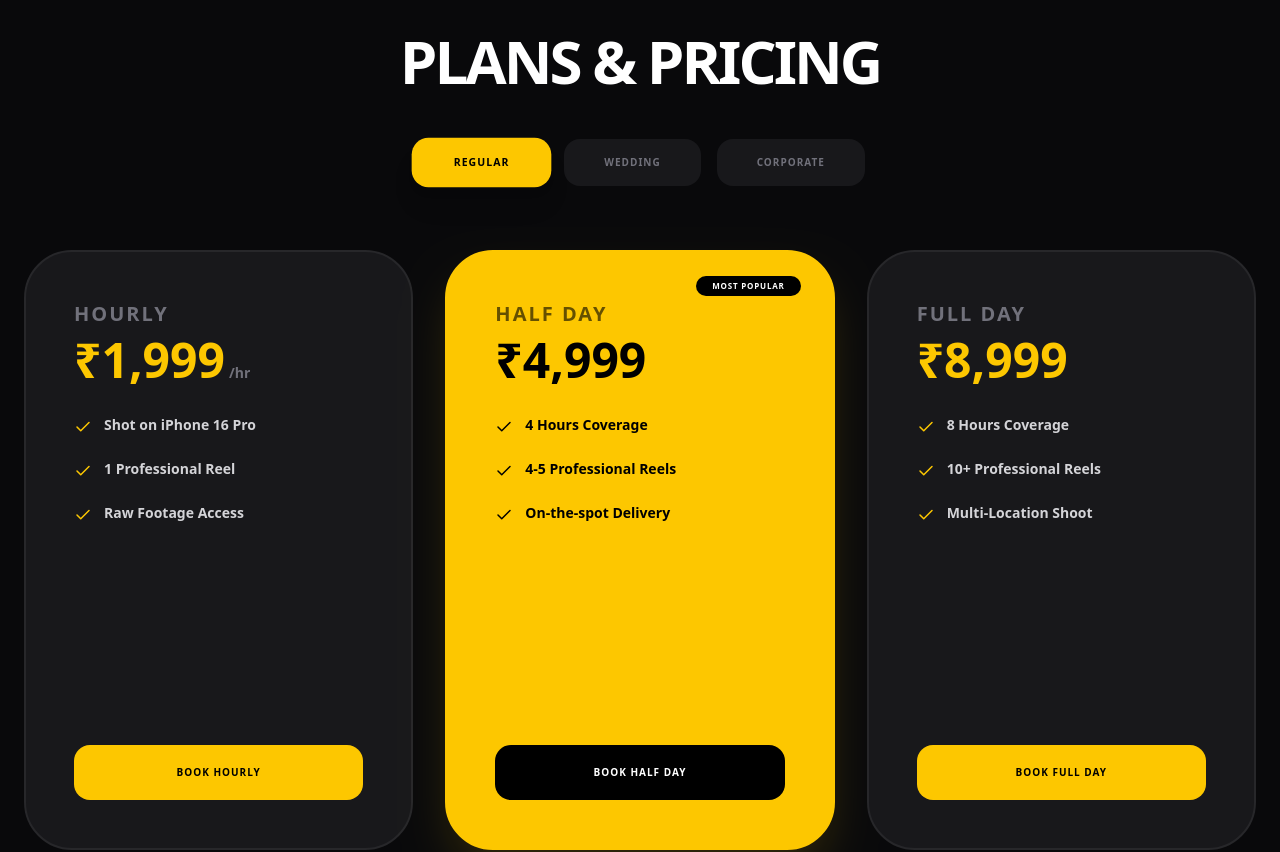
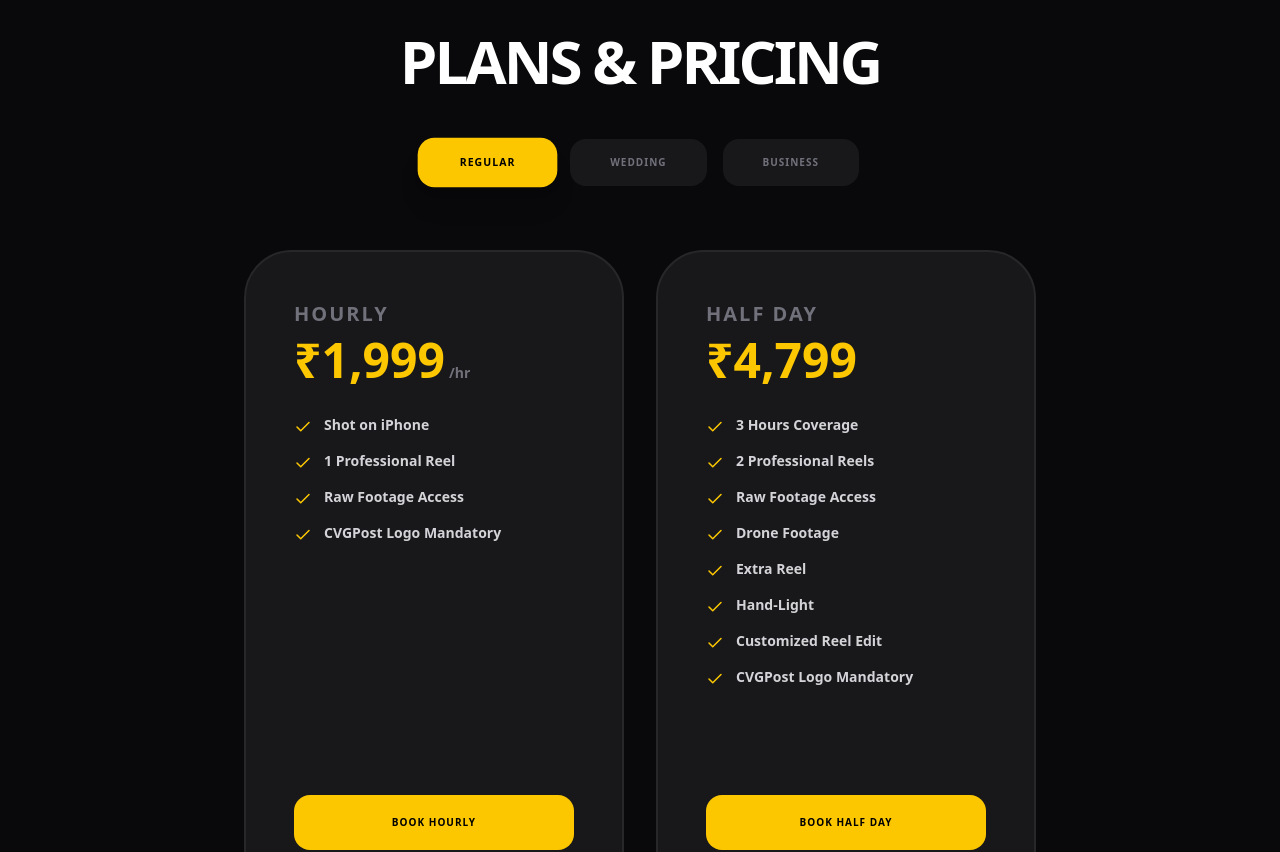
Before and after one commit to Pankaj25509/CVGPost, a React (Vite) app: page / in a window 1280 px wide. Shown: the part 3180-4032 px from the top of the page. Built offline with nearby package versions, Linux system fonts and the light colour scheme.

Commit message:
visual changes v1

```diff
--- a/src/App.jsx
+++ b/src/App.jsx
@@ -1,5 +1,5 @@
 import React, { useState, useEffect } from "react";
-import { motion, AnimatePresence } from "framer-motion";
+import { motion, AnimatePresence, easeOut } from "framer-motion";
 import {
   Zap,
   Check,
@@ -248,100 +248,122 @@ const pricingData = {
       price: "₹1,999",
       suffix: "/hr",
       features: [
-        "Shot on iPhone 16 Pro",
+        "Shot on iPhone",
         "1 Professional Reel",
         "Raw Footage Access",
+        "CVGPost Logo Mandatory",
       ],
       dark: false,
     },
     {
       title: "Half Day",
-      price: "₹4,999",
-      suffix: "",
+      price: "₹4,799",
       features: [
-        "4 Hours Coverage",
-        "4-5 Professional Reels",
-        "On-the-spot Delivery",
-      ],
-      popular: true,
-      dark: true,
-    },
-    {
-      title: "Full Day",
-      price: "₹8,999",
-      suffix: "",
-      features: [
-        "8 Hours Coverage",
-        "10+ Professional Reels",
-        "Multi-Location Shoot",
+        "3 Hours Coverage",
+        "2 Professional Reels",
+        "Raw Footage Access",
+        "Drone Footage",
+        "Extra Reel",
+        "Hand-Light",
+        "Customized Reel Edit",
+        "CVGPost Logo Mandatory",
       ],
       dark: false,
     },
   ],
   wedding: [
     {
-      title: "Teaser",
-      price: "₹12,000",
-      suffix: "",
+      title: "Starter",
+      price: "₹11,999",
+      suffix: "+GST",
       features: [
-        "Cinematic Highlight Reel",
-        "Drone Shots Included",
-        "24hr Fast Delivery",
+        "Shot on iPhone",
+        "Covers 1 Event",
+        "3 Reels",
+        "CVGPost Logo Mandatory",
       ],
       dark: false,
     },
     {
-      title: "Traditional",
-      price: "₹25,000",
-      suffix: "",
+      title: "Elevate",
+      price: "₹21,999",
+      suffix: "+GST",
       features: [
-        "Full Event Coverage",
-        "iPhone 16 Pro Quality",
-        "Social Media Optimized",
+        "Shot on iPhone",
+        "Covers 2 Events",
+        "5 Reels + 1 Reel Complimentary",
+        "CVGPost Logo Mandatory",
       ],
-      popular: true,
-      dark: true,
+      dark: false,
     },
     {
-      title: "Premium",
-      price: "₹45,000",
-      suffix: "",
+      title: "Classic",
+      price: "₹34,999",
+      suffix: "+GST",
       features: [
-        "Multi-Camera Setup",
-        "Long-form Documentary",
-        "Luxury Photo Album",
+        "Shot on iPhone",
+        "Covers 3 Events",
+        "8 Reels + 2 Reels Complimentary",
+        "CVGPost Logo Mandatory",
+      ],
+      dark: false,
+    },
+    {
+      title: "Signature",
+      price: "₹54,999",
+      suffix: "+GST",
+      features: [
+        "Shot on iPhone",
+        "Covers 4 Events",
+        "12 Reels + 3 Reels Complimentary",
+        "Complimentary HD Photos",
+        "CVGPost Logo Mandatory",
+        "Drone Shoot for 1 Event Complimentary",
+      ],
+      dark: false,
+    },
+    {
+      title: "Prestige",
+      price: "₹66,999",
+      suffix: "+GST",
+      features: [
+        "Shot on iPhone",
+        "Covers 5 Events",
+        "16 Reels + 4 Reels Complimentary",
+        "Complimentary HD Photos",
+        "CVGPost Logo Mandatory",
+        "Drone Shoot for 2 Event Complimentary",
+      ],
+      dark: false,
+    },
+    {
+      title: "Royal",
+      price: "₹79,999",
+      suffix: "+GST",
+      features: [
+        "Shot on iPhone",
+        "Covers 6 Events",
+        "20 Reels + 5 Reels Complimentary",
+        "Complimentary HD Photos",
+        "CVGPost Logo Mandatory",
+        "Drone Shoot for 3 Event Complimentary",
       ],
       dark: false,
     },
   ],
-  corporate: [
+  business: [
     {
-      title: "Startup",
-      price: "₹15,000",
-      suffix: "",
-      features: ["Founder Story Video", "HQ Audio Setup", "2 Revision Rounds"],
-      dark: false,
-    },
-    {
-      title: "Professional",
-      price: "₹35,000",
+      title: "Smart Price Option",
+      price: "₹10,000",
       suffix: "",
       features: [
-        "Office B-Roll",
-        "Customer Testimonials",
-        "LinkedIn Optimized",
-      ],
-      popular: true,
-      dark: true,
-    },
-    {
-      title: "Enterprise",
-      price: "₹75,000",
-      suffix: "",
-      features: [
-        "Complete Brand Story",
-        "Multiple Interviews",
-        "Ads Media Kit",
+        "Cinematic visuals",
+        "Complete brand story",
+        "Customer testimonials",
+        "Expert-led production",
+        "Seamless coordination",
+        "Polished visual output",
+        "Campaign & launch ready",
       ],
       dark: false,
     },
@@ -749,7 +771,7 @@ const App = () => {
           </h2>
 
           <div className="flex flex-wrap justify-center gap-2 md:gap-4 mb-16">
-            {["regular", "wedding", "corporate"].map((tab) => (
+            {["regular", "wedding", "business"].map((tab) => (
               <button
                 key={tab}
                 onClick={() => setPricingTab(tab)}
@@ -768,34 +790,26 @@ const App = () => {
         {/* Swipe Container */}
         <motion.div
           key={pricingTab}
-          initial={{ opacity: 0, x: 20 }}
-          animate={{ opacity: 1, x: 0 }}
-          transition={{ duration: 0.4 }}
-          className="flex md:grid md:grid-cols-3 gap-4 md:gap-8 overflow-x-auto md:overflow-visible pb-8 snap-x snap-mandatory scrollbar-hide"
+          initial={{ opacity: 0, scale: 0.98 }}
+          animate={{ opacity: 1, scale: 1 }}
+          transition={{ duration: 0.2 }}
+          className="flex md:flex-wrap md:justify-center gap-4 md:gap-8 overflow-x-auto md:overflow-visible pb-8 snap-x snap-mandatory scrollbar-hide"
         >
           {pricingData[pricingTab].map((plan, i) => (
             <motion.div
               key={i}
               whileHover={{
                 y: -10,
-                borderColor: "rgba(250, 204, 21, 1)",
-                boxShadow: "0 0 40px rgba(250, 204, 21, 0.2)",
+                borderColor: "rgba(250, 204, 21, 0.5)",
+                boxShadow: "0 0 40px rgba(250, 204, 21, 0.1)",
               }}
-              // MOBILE: min-w-[85vw] ensures they stay in one row but are large enough to read
-              className={`p-8 md:p-12 min-w-[85vw] md:min-w-0 md:min-h-[600px] rounded-[2.5rem] md:rounded-[3rem] border-2 transition-all flex flex-col relative snap-center ${
+              // Fixed width (md:w-[380px]) ensures all 6 wedding tiles look identical
+              className={`p-8 md:p-12 min-w-[85vw] md:min-w-[380px] md:max-w-[400px] min-h-[650px] rounded-[2.5rem] md:rounded-[3rem] border-2 transition-all flex flex-col relative snap-center ${
                 plan.dark
-                  ? "bg-yellow-400 text-black border-yellow-400 shadow-2xl shadow-yellow-400/20"
-                  : "bg-zinc-900 text-white border-zinc-800"
+                  ? "bg-yellow-400 text-black border-transparent shadow-2xl shadow-yellow-400/20"
+                  : "bg-zinc-900 text-white border-zinc-800 hover:border-zinc-700"
               }`}
             >
-              {plan.popular && (
-                <div
-                  className={`absolute top-6 right-8 text-[8px] font-black px-4 py-1 rounded-full uppercase tracking-widest ${plan.dark ? "bg-black text-white" : "bg-yellow-400 text-black"}`}
-                >
-                  Most Popular
-                </div>
-              )}
-
               <h3
                 className={`text-lg md:text-xl font-bold mb-2 uppercase tracking-widest ${!plan.dark ? "text-zinc-500" : "text-black/60"}`}
               >
@@ -814,7 +828,7 @@ const App = () => {
               </div>
 
               <div className="flex-grow">
-                <ul className="space-y-4 md:space-y-6">
+                <ul className="space-y-4">
                   {plan.features.map((feat, idx) => (
                     <li
                       key={idx}
@@ -843,14 +857,13 @@ const App = () => {
             </motion.div>
           ))}
         </motion.div>
-
-        {/* Mobile Swipe Indicator (Optional) */}
         <div className="flex justify-center gap-1.5 mt-4 md:hidden">
           {[0, 1, 2].map((dot) => (
             <div key={dot} className="w-1.5 h-1.5 rounded-full bg-zinc-800" />
           ))}
         </div>
       </section>
+
       {/* Partnership Section (Reelmakers and Brands) */}
       <section
         id="partnership"
```
